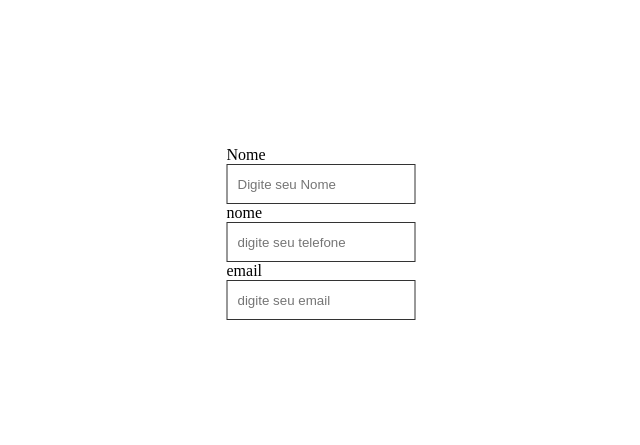
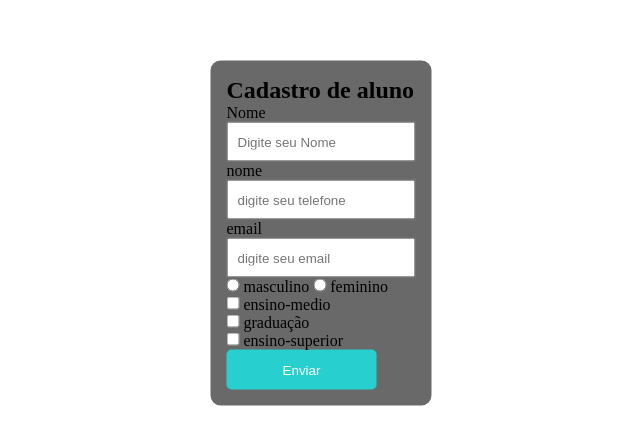
Before and after one commit to FabiooPortelaa/FS-15-formularios-fabio, a plain HTML site: page index.html in a window 1280 px wide. Shown: the part 167-612 px from the top of the page, without its empty margins (319-959 px from the left). Drawn offline with Linux system fonts and the light colour scheme.

Commit message:
atualizao do formulario1

```diff
--- a/estilo.css
+++ b/estilo.css
@@ -8,7 +8,7 @@ body{
     background-color: white;
 }
 form{
-background-color: white;
+background-color:dimgrey;
 padding: 16px;
 position: absolute;
 top: 50%;
@@ -25,3 +25,34 @@ form input{
     padding-left: 10px;
 
 }
+form input[type="radio"], form input[type="checkbox"]{
+    width: auto;
+    height: auto;
+    display: inline;
+}
+form .meia-label{
+    display: inline;
+    width: 40%;
+
+}
+form input[type="checkbox"]{
+
+}
+
+form button{
+width: 150px;
+height: 40px;
+background-color: rgb(40, 207, 207);
+color: white;
+border: none;
+margin: 0%;
+text-align: center;
+border-radius: 5px;
+display: block;
+cursor: pointer;
+cursor: pointer;
+}
+form .meia-label{
+    display: inline;
+    width: 40%;
+}
--- a/index.html
+++ b/index.html
@@ -9,6 +9,7 @@
 <body>
     <link rel="stylesheet" href="estilo.css">
     <form acition="">
+        <h2>Cadastro de aluno</h2>
 <label for="nome">Nome</label>
 <input type="text" id="nome" placeholder="Digite seu Nome" />
 
@@ -16,5 +17,24 @@
 <input type="text" id="telefone" placeholder="digite seu telefone" />
 <label for="email">email</label>
 <input type="text" id="email" placeholder="digite seu email" />
+
+<label for="masculino" class="meia-label">
+    <input type="radio" name="sexo" id="masculino"> masculino
+</label>
+<label for="feminino" class="meia-label">
+    <input type="radio" name="sexo" id="feminino"> feminino
+</label>
+<label for="ensino-medio">
+    <input type="checkbox" id="ensino-medio"> ensino-medio
+</label>
+<label for="graduacao">
+    <input type="checkbox" id="graduacao"> graduação
+</label>
+        <label for="ensino-superior">
+            <input type="checkbox" id="ensino-superior"> ensino-superior
+        </label>
+           <button type="submit" >Enviar</button>
+
+
 </body>
 </html>
```
